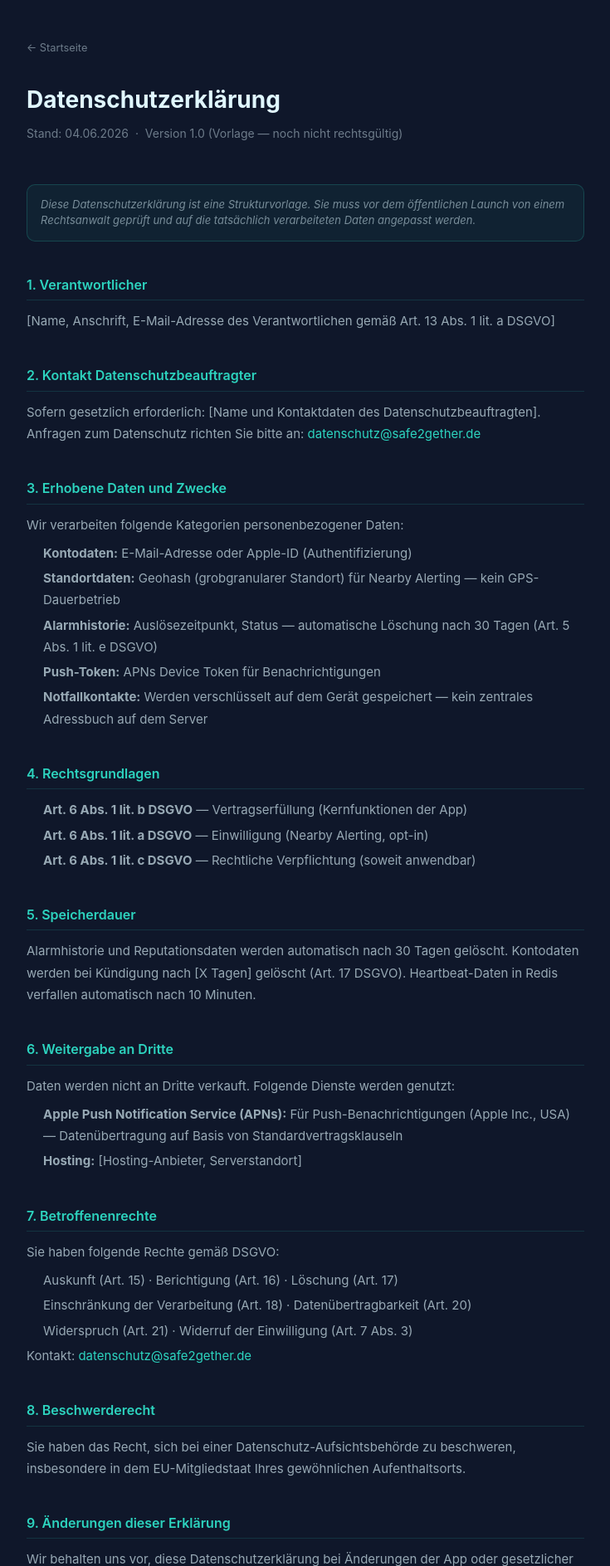
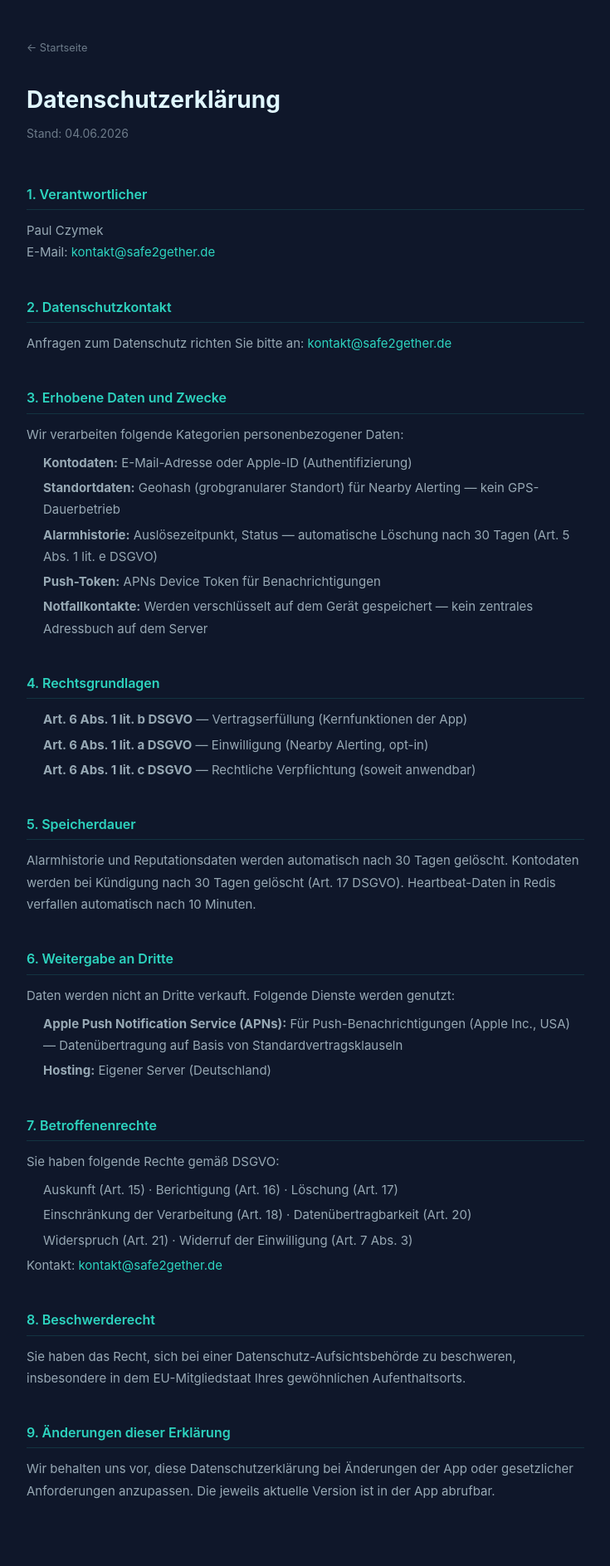
Before and after one commit to StekkenRyan/Safe2Gether, a Flask app: page /datenschutz in a window 1280 px wide. Shown: the top 1887 px of the page at 83% size, without its empty margins (272-1007 px from the left). After the commit the page ends 1806 px from the top, so only its background shows below. Run offline with Flask 3, Linux system fonts and the light colour scheme; parts of the project's set-up code (start-up, migrations or seed data) failed here and were passed over; some libraries are stand-ins or nearby versions.

Commit message:
mail system added

```diff
--- a/app/__init__.py
+++ b/app/__init__.py
@@ -2,9 +2,12 @@ import os
 
 from dotenv import load_dotenv
 from flask import Flask
+from flask_mail import Mail
 from flask_migrate import Migrate
 
 from .db import db
+
+mail = Mail()
 
 load_dotenv()
 
@@ -32,6 +35,16 @@ def create_app(test_config: dict | None = None) -> Flask:
     app.config['SQLALCHEMY_TRACK_MODIFICATIONS'] = False
     app.config['SECRET_KEY'] = os.environ.get('SECRET_KEY', 'dev-secret-change-in-production')
 
+    app.config['MAIL_SERVER'] = os.environ.get('MAIL_SERVER', 'smtp-relay.brevo.com')
+    app.config['MAIL_PORT'] = int(os.environ.get('MAIL_PORT', 587))
+    app.config['MAIL_USE_TLS'] = os.environ.get('MAIL_USE_TLS', 'true').lower() == 'true'
+    app.config['MAIL_USE_SSL'] = os.environ.get('MAIL_USE_SSL', 'false').lower() == 'true'
+    app.config['MAIL_USERNAME'] = os.environ.get('MAIL_USERNAME')
+    app.config['MAIL_PASSWORD'] = os.environ.get('MAIL_PASSWORD')
+    app.config['MAIL_DEFAULT_SENDER'] = os.environ.get(
+        'MAIL_DEFAULT_SENDER', 'kontakt@safe2gether.de'
+    )
+
     # Session cookie hardening: SameSite=Strict prevents CSRF on admin POST routes.
     # Secure is only set outside of testing (tests run over plain HTTP).
     app.config['SESSION_COOKIE_SAMESITE'] = 'Strict'
@@ -47,6 +60,7 @@ def create_app(test_config: dict | None = None) -> Flask:
 
     db.init_app(app)
     Migrate(app, db)
+    mail.init_app(app)
 
     # CSP allows the CDN assets used by admin/landing templates while blocking
     # exfiltration to unknown origins. 'unsafe-inline' for scripts is required
--- a/app/templates/datenschutz.html
+++ b/app/templates/datenschutz.html
@@ -18,11 +18,6 @@
   .prose li { margin-bottom: 0.25rem; }
   .prose a { color: #2dd4bf; text-decoration: none; }
   .prose a:hover { text-decoration: underline; }
-  .placeholder-note {
-    background: rgba(45,212,191,0.06); border: 1px solid rgba(45,212,191,0.2);
-    border-radius: 10px; padding: 0.875rem 1rem; margin: 1rem 0;
-    font-size: 0.8125rem; color: rgba(224,247,255,0.5); font-style: italic;
-  }
   nav.breadcrumb { font-size: 0.8rem; color: rgba(224,247,255,0.35); margin-bottom: 2rem; }
   nav.breadcrumb a { color: rgba(224,247,255,0.45); text-decoration: none; }
   nav.breadcrumb a:hover { color: #2dd4bf; }
@@ -34,20 +29,17 @@
   <nav class="breadcrumb"><a href="/">← Startseite</a></nav>
 
   <h1>Datenschutzerklärung</h1>
-  <p class="subtitle">Stand: {{ date }} &nbsp;·&nbsp; Version 1.0 (Vorlage — noch nicht rechtsgültig)</p>
-
-  <div class="placeholder-note">
-    Diese Datenschutzerklärung ist eine Strukturvorlage. Sie muss vor dem öffentlichen Launch
-    von einem Rechtsanwalt geprüft und auf die tatsächlich verarbeiteten Daten angepasst werden.
-  </div>
+  <p class="subtitle">Stand: {{ date }}</p>
 
   <h2>1. Verantwortlicher</h2>
-  <p>[Name, Anschrift, E-Mail-Adresse des Verantwortlichen gemäß Art. 13 Abs. 1 lit. a DSGVO]</p>
+  <p>
+    Paul Czymek<br>
+    E-Mail: <a href="mailto:kontakt@safe2gether.de">kontakt@safe2gether.de</a>
+  </p>
 
-  <h2>2. Kontakt Datenschutzbeauftragter</h2>
+  <h2>2. Datenschutzkontakt</h2>
   <p>
-    Sofern gesetzlich erforderlich: [Name und Kontaktdaten des Datenschutzbeauftragten].<br>
-    Anfragen zum Datenschutz richten Sie bitte an: <a href="mailto:datenschutz@safe2gether.de">datenschutz@safe2gether.de</a>
+    Anfragen zum Datenschutz richten Sie bitte an: <a href="mailto:kontakt@safe2gether.de">kontakt@safe2gether.de</a>
   </p>
 
   <h2>3. Erhobene Daten und Zwecke</h2>
@@ -70,7 +62,7 @@
   <h2>5. Speicherdauer</h2>
   <p>
     Alarmhistorie und Reputationsdaten werden automatisch nach 30 Tagen gelöscht.
-    Kontodaten werden bei Kündigung nach [X Tagen] gelöscht (Art. 17 DSGVO).
+    Kontodaten werden bei Kündigung nach 30 Tagen gelöscht (Art. 17 DSGVO).
     Heartbeat-Daten in Redis verfallen automatisch nach 10 Minuten.
   </p>
 
@@ -80,7 +72,7 @@
   </p>
   <ul>
     <li><strong>Apple Push Notification Service (APNs):</strong> Für Push-Benachrichtigungen (Apple Inc., USA) — Datenübertragung auf Basis von Standardvertragsklauseln</li>
-    <li><strong>Hosting:</strong> [Hosting-Anbieter, Serverstandort]</li>
+    <li><strong>Hosting:</strong> Eigener Server (Deutschland)</li>
   </ul>
 
   <h2>7. Betroffenenrechte</h2>
@@ -90,7 +82,7 @@
     <li>Einschränkung der Verarbeitung (Art. 18) · Datenübertragbarkeit (Art. 20)</li>
     <li>Widerspruch (Art. 21) · Widerruf der Einwilligung (Art. 7 Abs. 3)</li>
   </ul>
-  <p>Kontakt: <a href="mailto:datenschutz@safe2gether.de">datenschutz@safe2gether.de</a></p>
+  <p>Kontakt: <a href="mailto:kontakt@safe2gether.de">kontakt@safe2gether.de</a></p>
 
   <h2>8. Beschwerderecht</h2>
   <p>
--- a/requirements.txt
+++ b/requirements.txt
@@ -11,4 +11,5 @@ Flask-SQLAlchemy==3.1.1
 Flask-Migrate==4.1.0
 psycopg2-binary==2.9.10
 bcrypt==4.2.1
+Flask-Mail==0.10.0
 fakeredis==2.26.2
```
Also changed, not shown: app/templates/impressum.html (+5 -25 lines), docs/dsgvo.md (+5 -5 lines), 1 other file.
